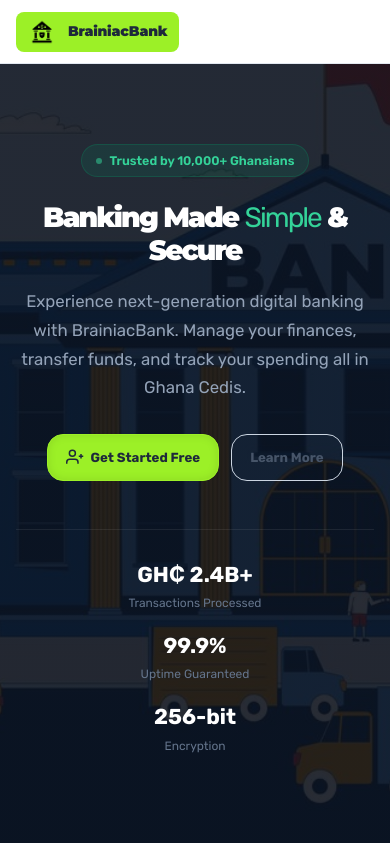
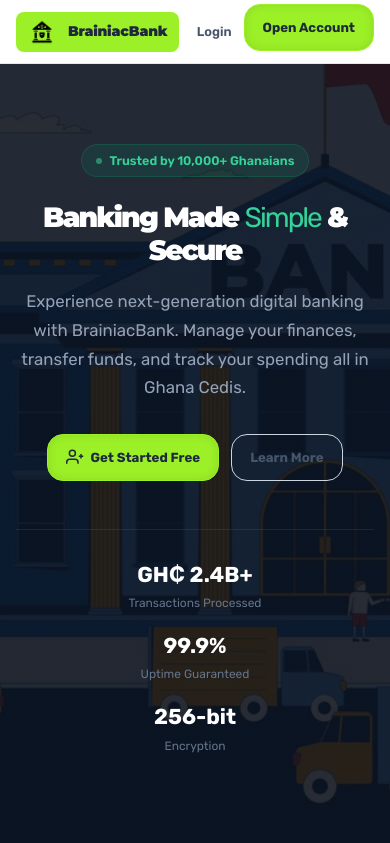
Before and after one commit to brainiacweb-tech/brainiacbank, a Flask app: page /landing in a window 390 px wide. Shown: the top 843 px of the page. Run offline with Flask 3, Linux system fonts and the light colour scheme.

Commit message:
Fix mobile landing navbar: ensure Login and Open Account buttons are fully visible on mobile viewports while cleanly collapsing informational scroll links

```diff
--- a/static/css/style.css
+++ b/static/css/style.css
@@ -1094,6 +1094,33 @@ select.form-control {
     border-bottom: 1px solid var(--gray-200);
 }
 
+.landing-nav-links {
+    display: flex;
+    align-items: center;
+    gap: 0.5rem;
+    list-style: none;
+}
+
+.landing-nav-links a {
+    color: var(--gray-600);
+    padding: 0.4rem 0.85rem;
+    border-radius: var(--radius-sm);
+    transition: var(--transition);
+    font-size: 0.88rem;
+    font-weight: 600;
+}
+
+.landing-nav-links a:hover {
+    color: var(--primary);
+    background: var(--primary-50);
+}
+
+.landing-nav-links .btn {
+    padding: 0.4rem 1rem;
+    font-size: 0.82rem;
+    font-weight: 700;
+}
+
 .hero-section {
     min-height: 100vh;
     display: flex;
@@ -1708,6 +1735,21 @@ select.form-control {
         padding: 0 16px;
     }
 
+    /* Hide informational scroll links on mobile to prevent overcrowding */
+    .landing-nav-links .nav-item-scroll {
+        display: none;
+    }
+
+    /* Tighten links on mobile viewports */
+    .landing-nav-links {
+        gap: 0.25rem;
+    }
+
+    .landing-nav-links a {
+        padding: 0.4rem 0.5rem;
+        font-size: 0.8rem;
+    }
+
     /* Forms: full-width on mobile */
     .form-container-centered {
         width: 100%;
--- a/templates/index.html
+++ b/templates/index.html
@@ -16,9 +16,9 @@
             <img src="{{ url_for('static', filename='images/logo.png') }}" alt="BrainiacBank Logo" style="width:28px;height:28px;object-fit:contain;margin-right:6px;">
             BrainiacBank
         </a>
-        <ul class="navbar-links">
-            <li><a href="#features">Features</a></li>
-            <li><a href="#about">About</a></li>
+        <ul class="landing-nav-links">
+            <li class="nav-item-scroll"><a href="#features">Features</a></li>
+            <li class="nav-item-scroll"><a href="#about">About</a></li>
             <li><a href="{{ url_for('auth.login') }}">Login</a></li>
             <li><a href="{{ url_for('auth.register') }}" class="btn btn-primary btn-sm">Open Account</a></li>
         </ul>
```
